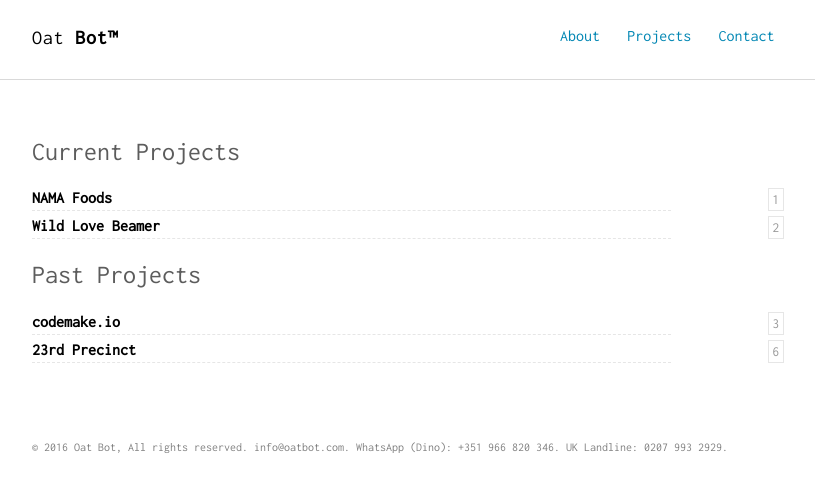
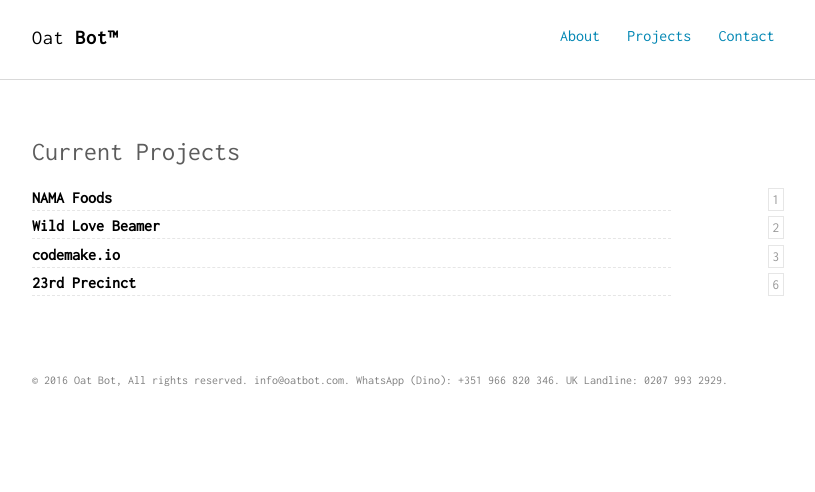
Before and after one commit to dino-koutrouzas/dotcom, a Jekyll site: the page built from projects.html, in a window 1280 px wide. Shown: the top 492 px of the page, without its empty margins (232-1047 px from the left). Built offline with Jekyll 4.4.1, drawn with Linux system fonts in a browser that asks for light colours.

Commit message:
Update projects.html

```diff
--- a/projects.html
+++ b/projects.html
@@ -12,9 +12,6 @@
       {% else %}
         {% capture year %}{{ post.date | date: '%Y' }}{% endcapture %}
         {% capture nyear %}{{ post.next.date | date: '%Y' }}{% endcapture %}
-        {% if year != nyear %}
-          <h2>Past Projects</h2>
-        {% endif %}
       {% endunless %}
       <article class="post-item">
         <span class="post-meta date-label">{{ post.type }}</span>
```
